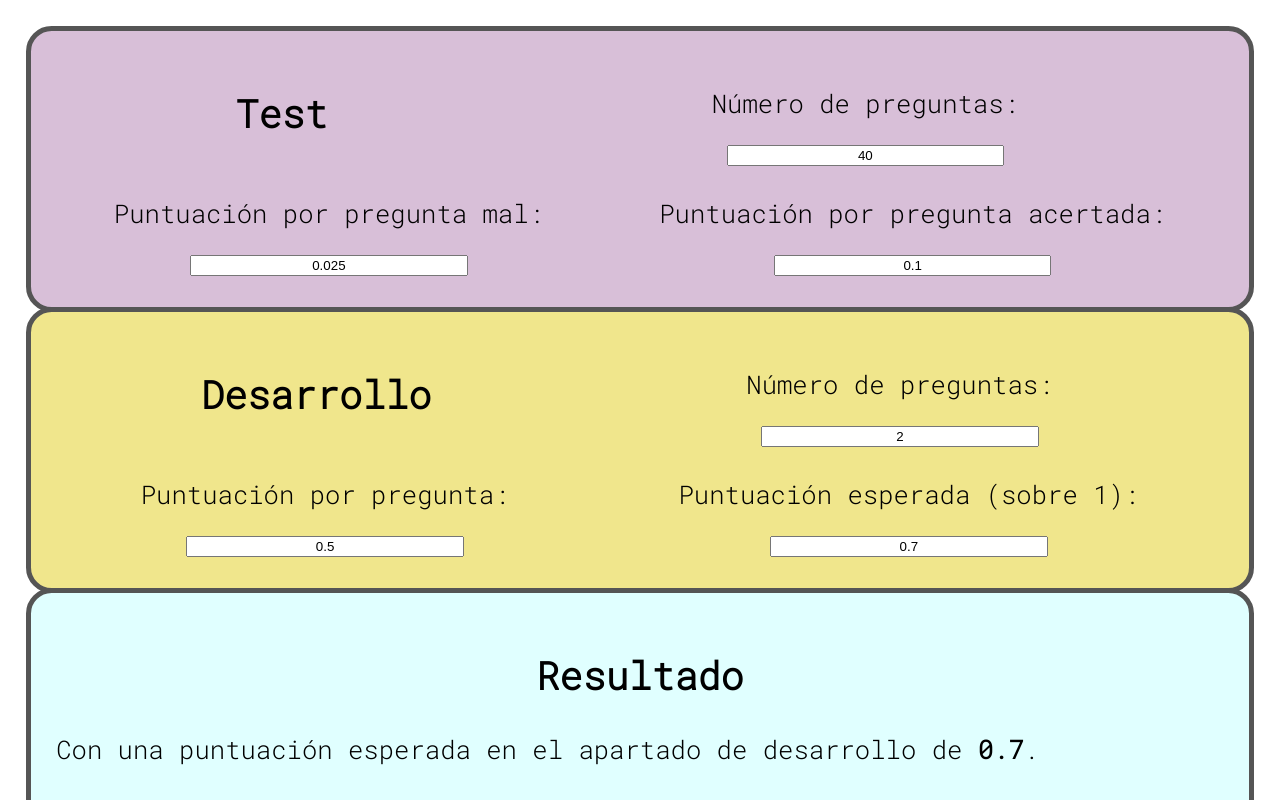
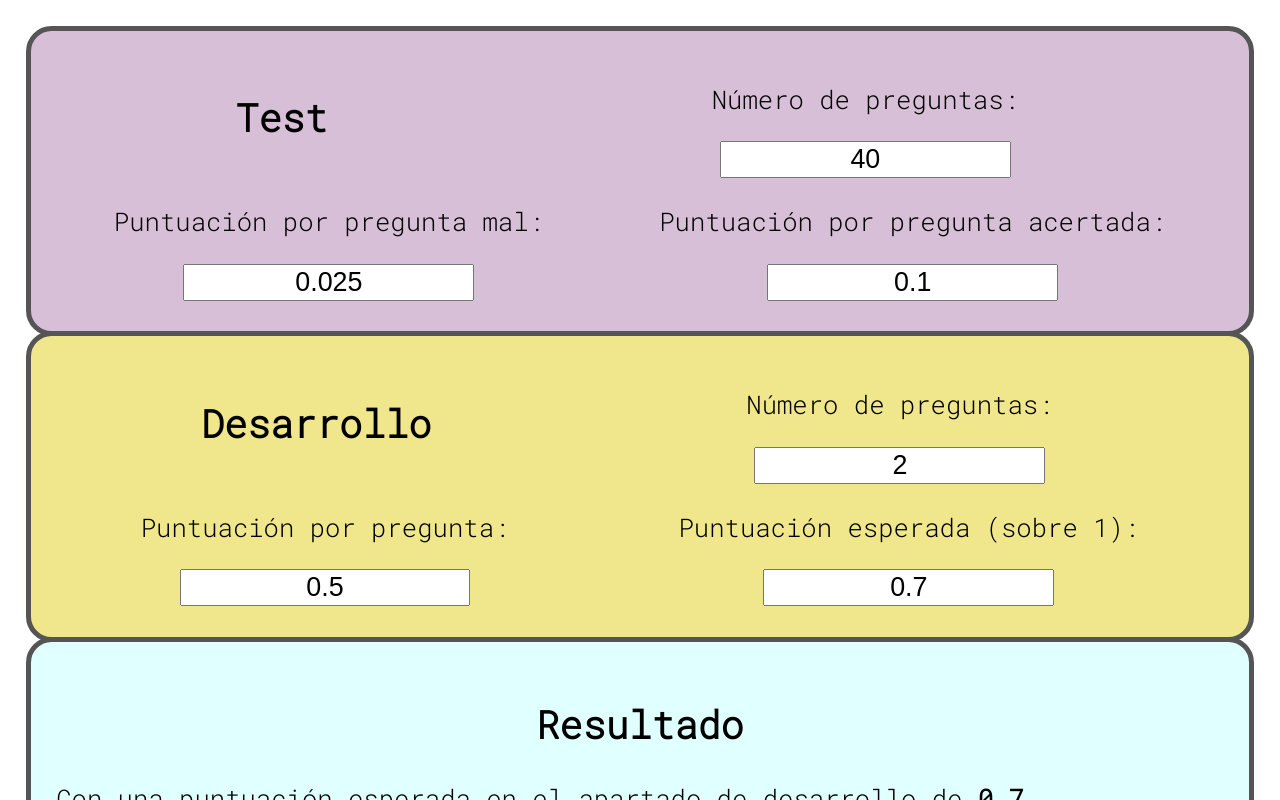
Before and after one commit to joaquinrovira/nota-media, a Svelte app: page / in a window 1280 px wide. Shown: the top 800 px of the page. Built offline with nearby package versions, Linux system fonts and the light colour scheme.

Commit message:
fix input font size

```diff
--- a/public/global.css
+++ b/public/global.css
@@ -48,6 +48,7 @@ span {
 
 input {
 	width: calc(1em + 20vw);
+	font-size: calc(0.8em + 0.5vw);
 	text-align: center;
 }
 
```
